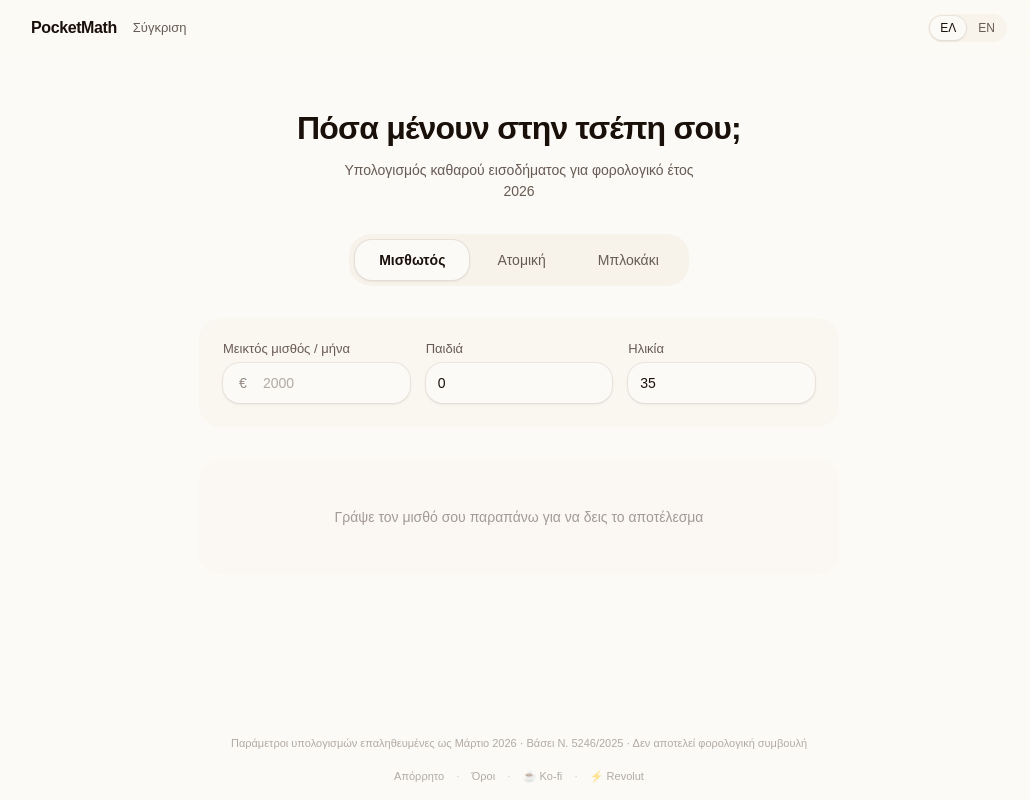
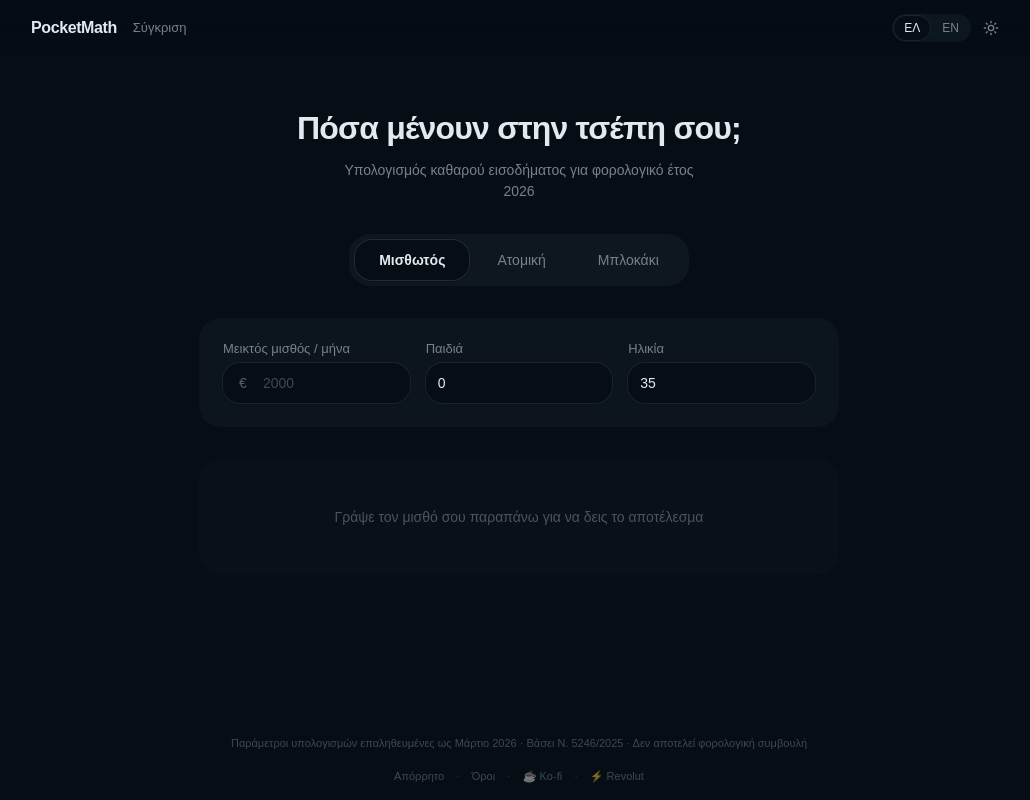
Before and after one commit to tsatsarisg/pocketmath, a Next.js app: page / in a window 1280 px wide. Shown: the whole page, without its empty margins (121-1151 px from the left). Built offline with nearby package versions, Linux system fonts and the light colour scheme.

Commit message:
feat: implement theme toggle component and update layout for theme management

```diff
--- a/src/app/globals.css
+++ b/src/app/globals.css
@@ -52,76 +52,78 @@
 }
 
 :root {
-    --background: oklch(0.985 0.005 80);
-    --foreground: oklch(0.185 0.02 55);
-    --card: oklch(0.993 0.003 80);
-    --card-foreground: oklch(0.185 0.02 55);
-    --popover: oklch(0.993 0.003 80);
-    --popover-foreground: oklch(0.185 0.02 55);
-    --primary: oklch(0.55 0.14 35);
-    --primary-foreground: oklch(0.98 0.005 80);
-    --secondary: oklch(0.955 0.015 80);
-    --secondary-foreground: oklch(0.30 0.03 55);
-    --muted: oklch(0.955 0.012 80);
-    --muted-foreground: oklch(0.48 0.02 55);
-    --accent: oklch(0.94 0.03 60);
-    --accent-foreground: oklch(0.25 0.03 55);
-    --destructive: oklch(0.55 0.22 25);
-    --border: oklch(0.90 0.015 70);
-    --input: oklch(0.92 0.012 75);
-    --ring: oklch(0.55 0.14 35);
-    --net-accent: oklch(0.52 0.14 165);
-    --net-accent-muted: oklch(0.96 0.04 165);
-    --chart-1: oklch(0.55 0.14 35);
-    --chart-2: oklch(0.65 0.10 55);
-    --chart-3: oklch(0.75 0.06 70);
-    --chart-4: oklch(0.85 0.03 80);
-    --chart-5: oklch(0.40 0.08 35);
+    /* Light theme — clean off-white with indigo-blue accent */
+    --background: oklch(0.980 0.004 247);
+    --foreground: oklch(0.175 0.025 250);
+    --card: oklch(1.000 0.002 247);
+    --card-foreground: oklch(0.175 0.025 250);
+    --popover: oklch(1.000 0.002 247);
+    --popover-foreground: oklch(0.175 0.025 250);
+    --primary: oklch(0.535 0.18 258);
+    --primary-foreground: oklch(0.99 0.003 247);
+    --secondary: oklch(0.950 0.012 245);
+    --secondary-foreground: oklch(0.290 0.025 250);
+    --muted: oklch(0.945 0.010 245);
+    --muted-foreground: oklch(0.490 0.020 248);
+    --accent: oklch(0.930 0.030 250);
+    --accent-foreground: oklch(0.230 0.028 250);
+    --destructive: oklch(0.545 0.220 22);
+    --border: oklch(0.885 0.014 248);
+    --input: oklch(0.910 0.010 248);
+    --ring: oklch(0.535 0.18 258);
+    --net-accent: oklch(0.510 0.155 162);
+    --net-accent-muted: oklch(0.960 0.042 162);
+    --chart-1: oklch(0.535 0.18 258);
+    --chart-2: oklch(0.620 0.14 210);
+    --chart-3: oklch(0.710 0.09 185);
+    --chart-4: oklch(0.820 0.05 220);
+    --chart-5: oklch(0.410 0.10 258);
     --radius: 0.75rem;
-    --sidebar: oklch(0.975 0.008 80);
-    --sidebar-foreground: oklch(0.185 0.02 55);
-    --sidebar-primary: oklch(0.55 0.14 35);
-    --sidebar-primary-foreground: oklch(0.98 0.005 80);
-    --sidebar-accent: oklch(0.94 0.03 60);
-    --sidebar-accent-foreground: oklch(0.25 0.03 55);
-    --sidebar-border: oklch(0.90 0.015 70);
-    --sidebar-ring: oklch(0.55 0.14 35);
+    --sidebar: oklch(0.972 0.006 247);
+    --sidebar-foreground: oklch(0.175 0.025 250);
+    --sidebar-primary: oklch(0.535 0.18 258);
+    --sidebar-primary-foreground: oklch(0.99 0.003 247);
+    --sidebar-accent: oklch(0.930 0.030 250);
+    --sidebar-accent-foreground: oklch(0.230 0.028 250);
+    --sidebar-border: oklch(0.885 0.014 248);
+    --sidebar-ring: oklch(0.535 0.18 258);
 }
 
 .dark {
-    --background: oklch(0.17 0.015 55);
-    --foreground: oklch(0.93 0.01 75);
-    --card: oklch(0.21 0.015 55);
-    --card-foreground: oklch(0.93 0.01 75);
-    --popover: oklch(0.21 0.015 55);
-    --popover-foreground: oklch(0.93 0.01 75);
-    --primary: oklch(0.72 0.14 35);
-    --primary-foreground: oklch(0.17 0.015 55);
-    --net-accent: oklch(0.72 0.14 165);
-    --net-accent-muted: oklch(0.24 0.06 165);
-    --secondary: oklch(0.25 0.015 55);
-    --secondary-foreground: oklch(0.90 0.01 75);
-    --muted: oklch(0.25 0.012 55);
-    --muted-foreground: oklch(0.65 0.015 65);
-    --accent: oklch(0.28 0.025 50);
-    --accent-foreground: oklch(0.90 0.01 75);
-    --destructive: oklch(0.65 0.20 22);
-    --border: oklch(1 0.01 70 / 12%);
-    --input: oklch(1 0.01 70 / 15%);
-    --ring: oklch(0.72 0.14 35);
-    --chart-1: oklch(0.72 0.14 35);
-    --chart-2: oklch(0.60 0.08 55);
-    --chart-3: oklch(0.50 0.05 65);
-    --chart-4: oklch(0.38 0.03 55);
-    --chart-5: oklch(0.80 0.10 35);
-    --sidebar: oklch(0.21 0.015 55);
-    --sidebar-foreground: oklch(0.93 0.01 75);
-    --sidebar-primary: oklch(0.72 0.14 35);
-    --sidebar-primary-foreground: oklch(0.93 0.01 75);
-    --sidebar-accent: oklch(0.28 0.025 50);
-    --sidebar-accent-foreground: oklch(0.90 0.01 75);
-    --sidebar-border: oklch(1 0.01 70 / 12%);
-    --sidebar-ring: oklch(0.72 0.14 35);
+    /* Dark theme — deep navy/slate with matching indigo-blue accent */
+    --background: oklch(0.155 0.022 252);
+    --foreground: oklch(0.930 0.010 248);
+    --card: oklch(0.195 0.022 252);
+    --card-foreground: oklch(0.930 0.010 248);
+    --popover: oklch(0.195 0.022 252);
+    --popover-foreground: oklch(0.930 0.010 248);
+    --primary: oklch(0.645 0.18 258);
+    --primary-foreground: oklch(0.155 0.022 252);
+    --net-accent: oklch(0.660 0.155 162);
+    --net-accent-muted: oklch(0.220 0.058 162);
+    --secondary: oklch(0.230 0.022 252);
+    --secondary-foreground: oklch(0.890 0.010 248);
+    --muted: oklch(0.230 0.018 252);
+    --muted-foreground: oklch(0.600 0.018 248);
+    --accent: oklch(0.255 0.030 252);
+    --accent-foreground: oklch(0.890 0.010 248);
+    --destructive: oklch(0.640 0.200 22);
+    --border: oklch(1 0.008 248 / 11%);
+    --input: oklch(1 0.008 248 / 14%);
+    --ring: oklch(0.645 0.18 258);
+    --chart-1: oklch(0.645 0.18 258);
+    --chart-2: oklch(0.590 0.12 210);
+    --chart-3: oklch(0.510 0.07 185);
+    --chart-4: oklch(0.380 0.04 248);
+    --chart-5: oklch(0.760 0.13 258);
+    --sidebar: oklch(0.195 0.022 252);
+    --sidebar-foreground: oklch(0.930 0.010 248);
+    --sidebar-primary: oklch(0.645 0.18 258);
+    --sidebar-primary-foreground: oklch(0.930 0.010 248);
+    --sidebar-accent: oklch(0.255 0.030 252);
+    --sidebar-accent-foreground: oklch(0.890 0.010 248);
+    --sidebar-border: oklch(1 0.008 248 / 11%);
+    --sidebar-ring: oklch(0.645 0.18 258);
 }
 
 @layer base {
--- a/src/app/header.tsx
+++ b/src/app/header.tsx
@@ -3,6 +3,7 @@
 import Link from "next/link";
 import { useTranslation } from "react-i18next";
 import { cn } from "@/lib/utils";
+import { ThemeToggle } from "@/components/ui/theme-toggle";
 
 function LanguageToggle() {
   const { i18n } = useTranslation();
@@ -54,7 +55,10 @@ export function Header() {
             {t("nav.compare")}
           </Link>
         </div>
-        <LanguageToggle />
+        <div className="flex items-center gap-1">
+          <LanguageToggle />
+          <ThemeToggle />
+        </div>
       </div>
     </header>
   );
--- a/src/app/layout.tsx
+++ b/src/app/layout.tsx
@@ -112,17 +112,28 @@ export default function RootLayout({
   children: React.ReactNode;
 }) {
   return (
-    <html lang="el" suppressHydrationWarning>
+    <html lang="el" className="dark" suppressHydrationWarning>
       <head>
-        <meta
-          name="theme-color"
-          content="#faf8f5"
-          media="(prefers-color-scheme: light)"
+        {/*
+          Inline theme-init script — runs synchronously before paint so there
+          is never a flash of the wrong theme.  Dark is the app default.
+          If the user has previously chosen light (stored in localStorage as
+          "theme": "light") we honour that; otherwise we keep dark.
+        */}
+        <script
+          dangerouslySetInnerHTML={{
+            __html: `(function(){try{var t=localStorage.getItem('theme');if(t==='light'){document.documentElement.classList.remove('dark')}else{document.documentElement.classList.add('dark')}}catch(e){}})();`,
+          }}
         />
         <meta
           name="theme-color"
-          content="#09090b"
+          content="#141826"
           media="(prefers-color-scheme: dark)"
+        />
+        <meta
+          name="theme-color"
+          content="#f7f8fb"
+          media="(prefers-color-scheme: light)"
         />
         <script
           type="application/ld+json"
--- /dev/null
+++ b/src/components/ui/theme-toggle.tsx
@@ -0,0 +1,52 @@
+"use client";
+
+import { useEffect, useState } from "react";
+import { Moon, Sun } from "lucide-react";
+import { cn } from "@/lib/utils";
+
+export function ThemeToggle({ className }: { className?: string }) {
+  const [isDark, setIsDark] = useState(true);
+
+  // Sync state with the actual DOM class on mount — the inline script in
+  // <head> has already applied the correct class before React hydrates.
+  useEffect(() => {
+    setIsDark(document.documentElement.classList.contains("dark"));
+  }, []);
+
+  function toggle() {
+    const html = document.documentElement;
+    const next = !isDark;
+
+    if (next) {
+      html.classList.add("dark");
+      localStorage.setItem("theme", "dark");
+    } else {
+      html.classList.remove("dark");
+      localStorage.setItem("theme", "light");
+    }
+
+    setIsDark(next);
+  }
+
+  return (
+    <button
+      type="button"
+      aria-label={isDark ? "Switch to light mode" : "Switch to dark mode"}
+      aria-pressed={isDark}
+      onClick={toggle}
+      className={cn(
+        "inline-flex h-8 w-8 items-center justify-center rounded-xl",
+        "text-muted-foreground hover:text-foreground hover:bg-secondary/70",
+        "transition-all duration-150",
+        "focus-visible:outline-none focus-visible:ring-2 focus-visible:ring-ring focus-visible:ring-offset-2 focus-visible:ring-offset-background",
+        className,
+      )}
+    >
+      {isDark ? (
+        <Sun size={16} strokeWidth={2} aria-hidden="true" />
+      ) : (
+        <Moon size={16} strokeWidth={2} aria-hidden="true" />
+      )}
+    </button>
+  );
+}
```
Also changed, not shown: 1 other file (tests, documents, lock files or other folders).
